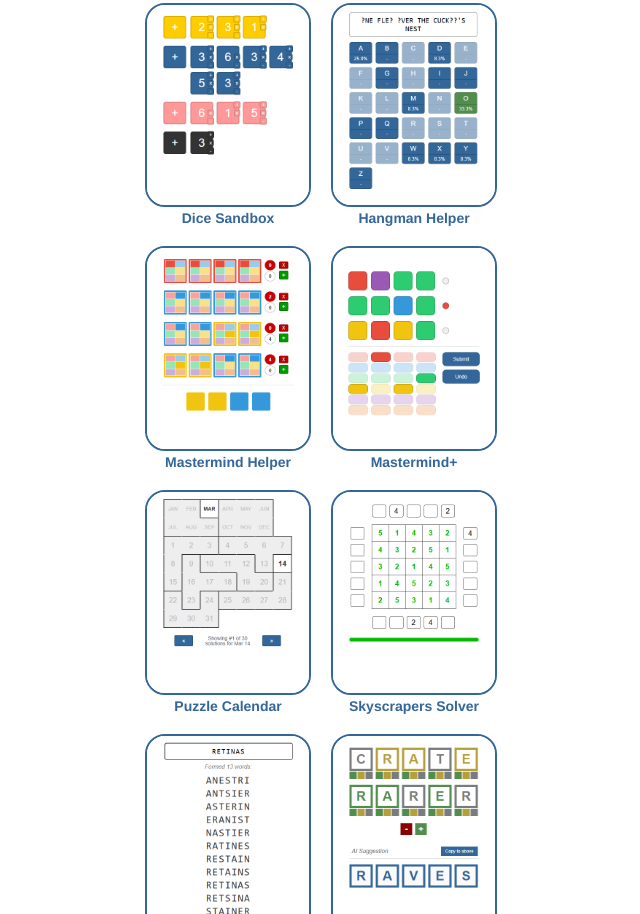
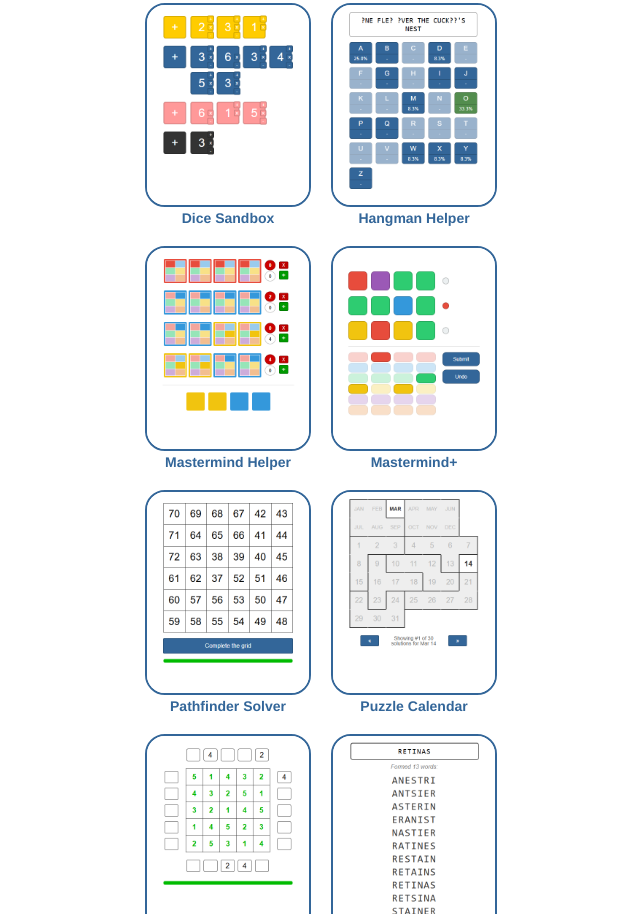
Before and after one commit to bracketdash/hatchlings, a plain HTML site: page index.html in a window 1280 px wide. Shown: the part 330-1244 px from the top of the page, without its empty margins (319-959 px from the left). Drawn offline with Linux system fonts and the light colour scheme.

Commit message:
add pathfinder solver

```diff
--- a/index.html
+++ b/index.html
@@ -38,6 +38,10 @@
           <img src="images/mastermindplus.png" />
           <span>Mastermind+</span>
         </a>
+        <a href="https://bracketdash.github.io/pathfinder/">
+          <img src="images/pathfinder.png" />
+          <span>Pathfinder Solver</span>
+        </a>
         <a href="https://bracketdash.github.io/puzzle-calendar/">
           <img src="images/calendar.png" />
           <span>Puzzle Calendar</span>
```
Also changed, not shown: images/pathfinder.png (added).
